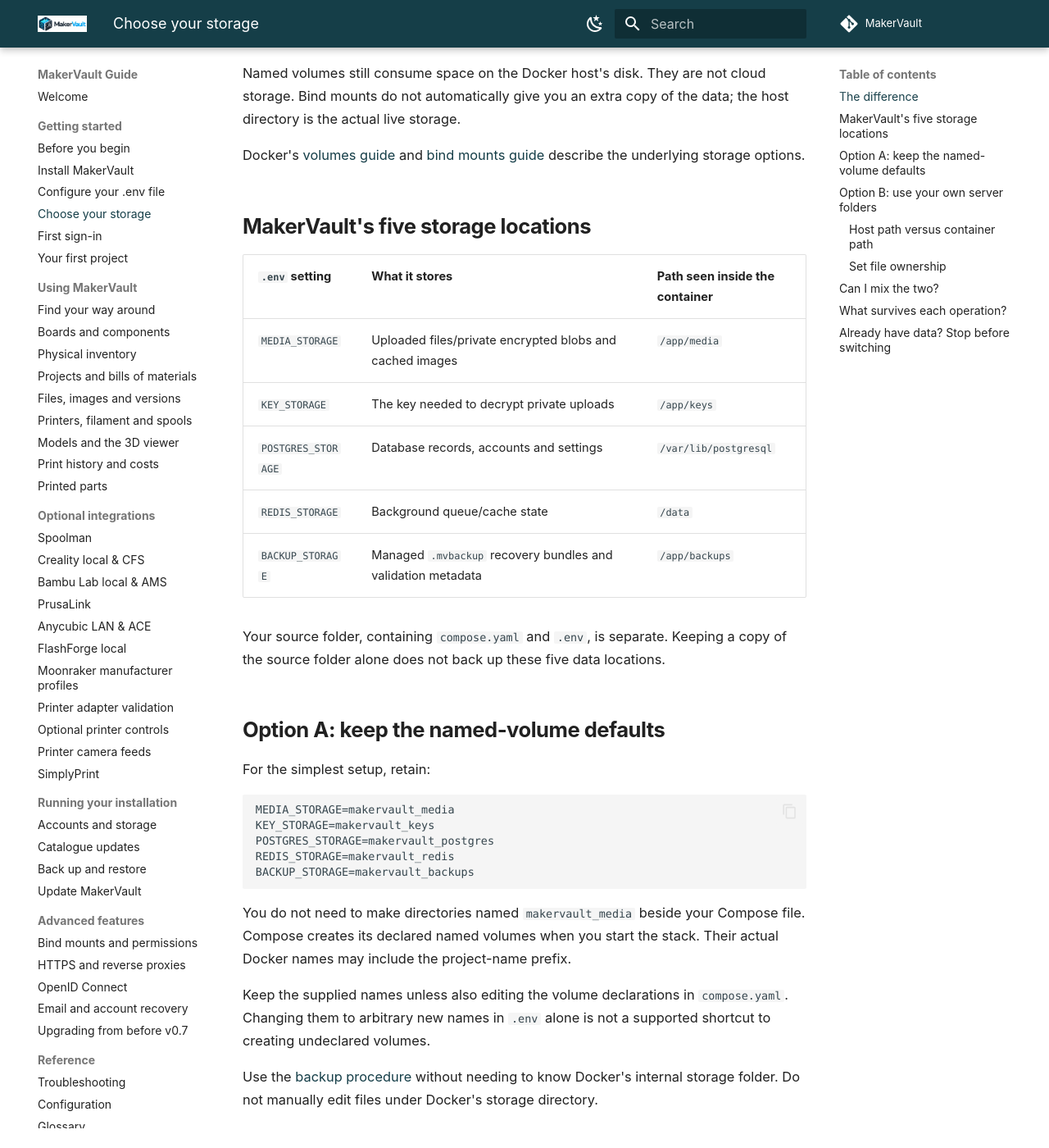
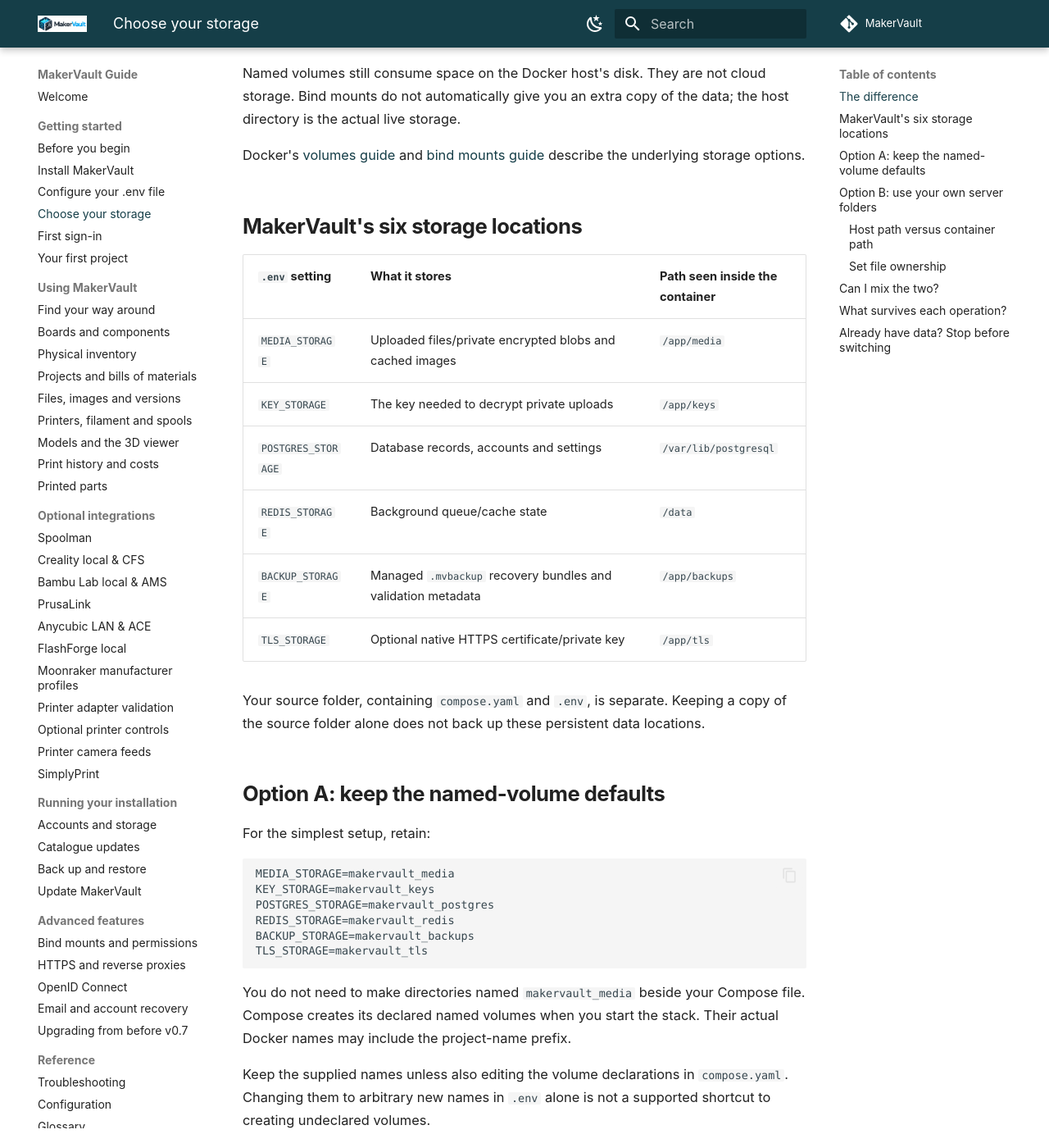
Before and after one commit to gavrd7/MakerVault, an MkDocs documentation site: the page built from docs/guide/getting-started/storage.md, in a window 1280 px wide and 1400 px high, scrolled down 1207 px. Shown: the whole window at 82% size. Built offline with MkDocs 1.6.1 and Material for MkDocs 9.7.7, drawn with Linux system fonts in a browser that asks for light colours; comment, search, counter and statistics services are not loaded; some of the changed text lies outside the part shown.

Commit message:
Document persistent TLS storage

````diff
--- a/docs/guide/getting-started/storage.md
+++ b/docs/guide/getting-started/storage.md
@@ -22,7 +22,7 @@
 
 Docker's [volumes guide](https://docs.docker.com/engine/storage/volumes/) and [bind mounts guide](https://docs.docker.com/engine/storage/bind-mounts/) describe the underlying storage options.
 
-## MakerVault's five storage locations
+## MakerVault's six storage locations
 
 | `.env` setting | What it stores | Path seen inside the container |
 | --- | --- | --- |
@@ -31,8 +31,9 @@
 | `POSTGRES_STORAGE` | Database records, accounts and settings | `/var/lib/postgresql` |
 | `REDIS_STORAGE` | Background queue/cache state | `/data` |
 | `BACKUP_STORAGE` | Managed `.mvbackup` recovery bundles and validation metadata | `/app/backups` |
+| `TLS_STORAGE` | Optional native HTTPS certificate/private key | `/app/tls` |
 
-Your source folder, containing `compose.yaml` and `.env`, is separate. Keeping a copy of the source folder alone does not back up these five data locations.
+Your source folder, containing `compose.yaml` and `.env`, is separate. Keeping a copy of the source folder alone does not back up these persistent data locations.
 
 ## Option A: keep the named-volume defaults
 
@@ -44,6 +45,7 @@
 POSTGRES_STORAGE=makervault_postgres
 REDIS_STORAGE=makervault_redis
 BACKUP_STORAGE=makervault_backups
+TLS_STORAGE=makervault_tls
 ```
 
 You do not need to make directories named `makervault_media` beside your Compose file. Compose creates its declared named volumes when you start the stack. Their actual Docker names may include the project-name prefix.
@@ -64,16 +66,17 @@
 | `/srv/makervault/postgres` | Live database files |
 | `/srv/makervault/redis` | Live queue/cache data |
 | `/srv/makervault/backups` | Managed recovery bundles |
+| `/srv/makervault/tls` | Optional native HTTPS certificate/private key |
 
 The source can also remain in `~/apps/MakerVault` as in the installation guide; you do not have to move it to use these data folders. A path such as `/mnt/Server/MakerVault/media` is equally valid if that is where you organise your server's storage. Choose a reliable local filesystem; external/network mounts need additional care to ensure availability before startup.
 
 Create the data folders:
 
 ```bash
-sudo mkdir -p /srv/makervault/media /srv/makervault/keys /srv/makervault/postgres /srv/makervault/redis /srv/makervault/backups
+sudo mkdir -p /srv/makervault/media /srv/makervault/keys /srv/makervault/postgres /srv/makervault/redis /srv/makervault/backups /srv/makervault/tls
 ```
 
-Replace the **five existing storage entries** in `.env` with:
+Replace the **six existing storage entries** in `.env` with:
 
 ```dotenv
 MEDIA_STORAGE=/srv/makervault/media
@@ -81,6 +84,7 @@
 POSTGRES_STORAGE=/srv/makervault/postgres
 REDIS_STORAGE=/srv/makervault/redis
 BACKUP_STORAGE=/srv/makervault/backups
+TLS_STORAGE=/srv/makervault/tls
 ```
 
 Use full absolute paths beginning with `/`. Avoid `~`, relative paths and spaces for this beginner setup. If using the commented examples in `.env.example`, remove their `#` and remove/replace the old active entries so there is only one active entry per setting.
````
